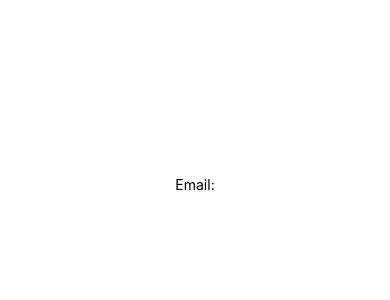
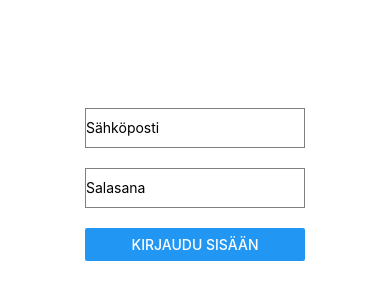
Before and after one commit to E55i/reseptisovellus, a React Native app: screen / in a window 390 px wide. Shown: the part 238-538 px from the top of the page. Built offline with nearby package versions, Linux system fonts and the light colour scheme; no server answers.

Commit message:
Loginia
Vielä kesken

```diff
--- /dev/null
+++ b/FirebaseConfig.js
@@ -0,0 +1,17 @@
+import * as firebase from 'firebase';
+
+const firebaseConfig = {
+    apiKey: "AIzaSyDIsbSss0td8yHf_-JiKBf75--RQFwI-pM",
+    authDomain: "reseptisovellustwitter.firebaseapp.com",
+    databaseURL: "https://reseptisovellustwitter-default-rtdb.europe-west1.firebasedatabase.app",
+    projectId: "reseptisovellustwitter",
+    storageBucket: "reseptisovellustwitter.appspot.com",
+    messagingSenderId: "773290742758",
+    appId: "1:773290742758:web:156b14135fcdcfc9f73c27"
+  };
+
+if (!firebase.apps.length) {
+  firebase.initializeApp(firebaseConfig);
+}
+
+export default firebase;
--- a/package.json
+++ b/package.json
@@ -9,14 +9,18 @@
     "web": "expo start --web"
   },
   "dependencies": {
+    "@expo/webpack-config": "^19.0.0",
     "@react-navigation/native": "^6.1.9",
     "@react-navigation/native-stack": "^6.9.17",
     "expo": "~49.0.15",
     "expo-status-bar": "~1.6.0",
+    "firebase": "^10.6.0",
     "react": "18.2.0",
+    "react-dom": "18.2.0",
     "react-native": "0.72.6",
     "react-native-safe-area-context": "4.6.3",
-    "react-native-screens": "~3.22.0"
+    "react-native-screens": "~3.22.0",
+    "react-native-web": "~0.19.6"
   },
   "devDependencies": {
     "@babel/core": "^7.20.0"
--- a/screens/Login.js
+++ b/screens/Login.js
@@ -1,10 +1,60 @@
-import React from 'react';
-import { View, Text, TextInput, Button } from 'react-native';
+import React, { useState } from 'react';
+import { StyleSheet, View, TextInput, Button, Alert } from 'react-native';
+import firebase from './FirebaseConfig'; // Oletetaan, että tämä on tiedostosi nimi
 
-export default function Login(...props) {
-    return (
-        <View>
-          <Text>Email:</Text>
-        </View>
-      )
-}
+const LoginScreen = ({ navigation }) => {
+  const [email, setEmail] = useState('');
+  const [password, setPassword] = useState('');
+
+  const handleLogin = () => {
+    firebase
+      .auth()
+      .signInWithEmailAndPassword(email, password)
+      .then(() => {
+        // Kirjautuminen onnistui, ohjaa käyttäjä päänäkymään
+        navigation.navigate('Main');
+      })
+      .catch(error => {
+        // Kirjautumisvirhe, näytä virheviesti
+        Alert.alert('Kirjautumisvirhe', error.message);
+      });
+  };
+
+  return (
+    <View style={styles.container}>
+      <TextInput
+        style={styles.input}
+        placeholder="Sähköposti"
+        value={email}
+        onChangeText={text => setEmail(text)}
+        autoCapitalize="none"
+      />
+      <TextInput
+        style={styles.input}
+        placeholder="Salasana"
+        value={password}
+        onChangeText={text => setPassword(text)}
+        secureTextEntry
+        autoCapitalize="none"
+      />
+      <Button title="Kirjaudu sisään" onPress={handleLogin} />
+    </View>
+  );
+};
+
+const styles = StyleSheet.create({
+  container: {
+    flex: 1,
+    justifyContent: 'center',
+    padding: 20,
+  },
+  input: {
+    height: 40,
+    borderColor: 'gray',
+    borderWidth: 1,
+    marginBottom: 20,
+  },
+  // Lisää tähän muita tyylejä tarvittaessa
+});
+
+export default LoginScreen;
```
Also changed, not shown: 2 other files (tests, documents, lock files or other folders).
